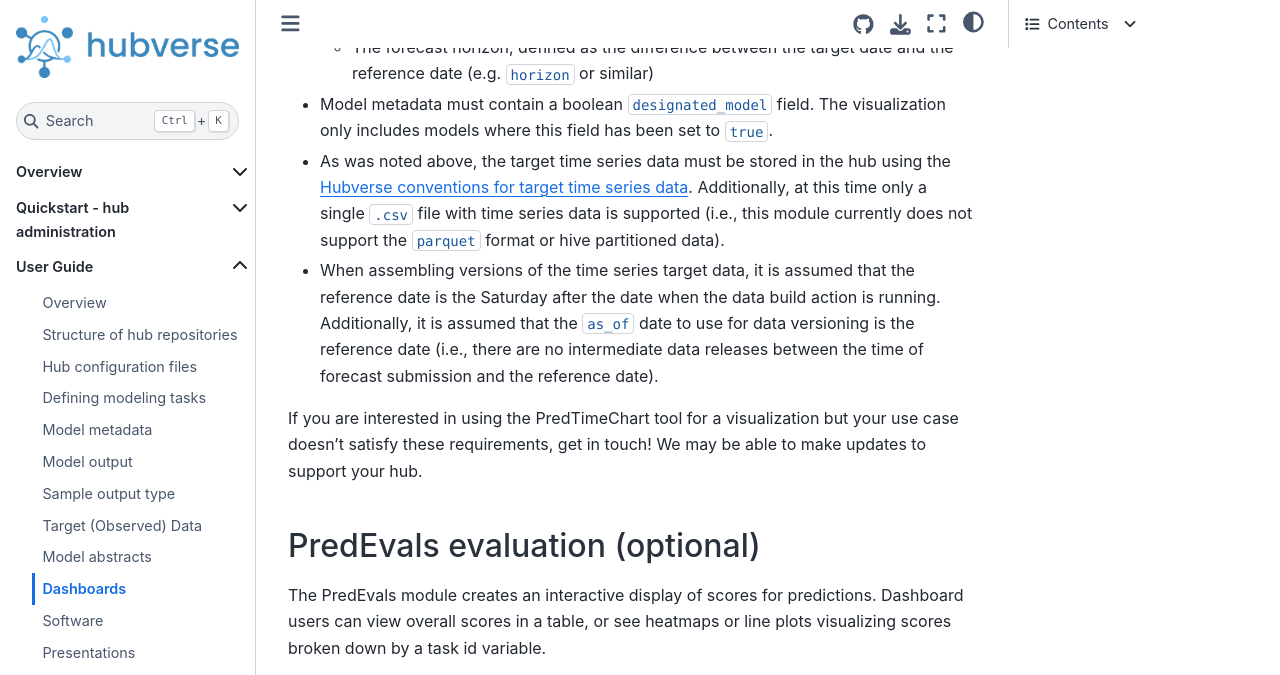
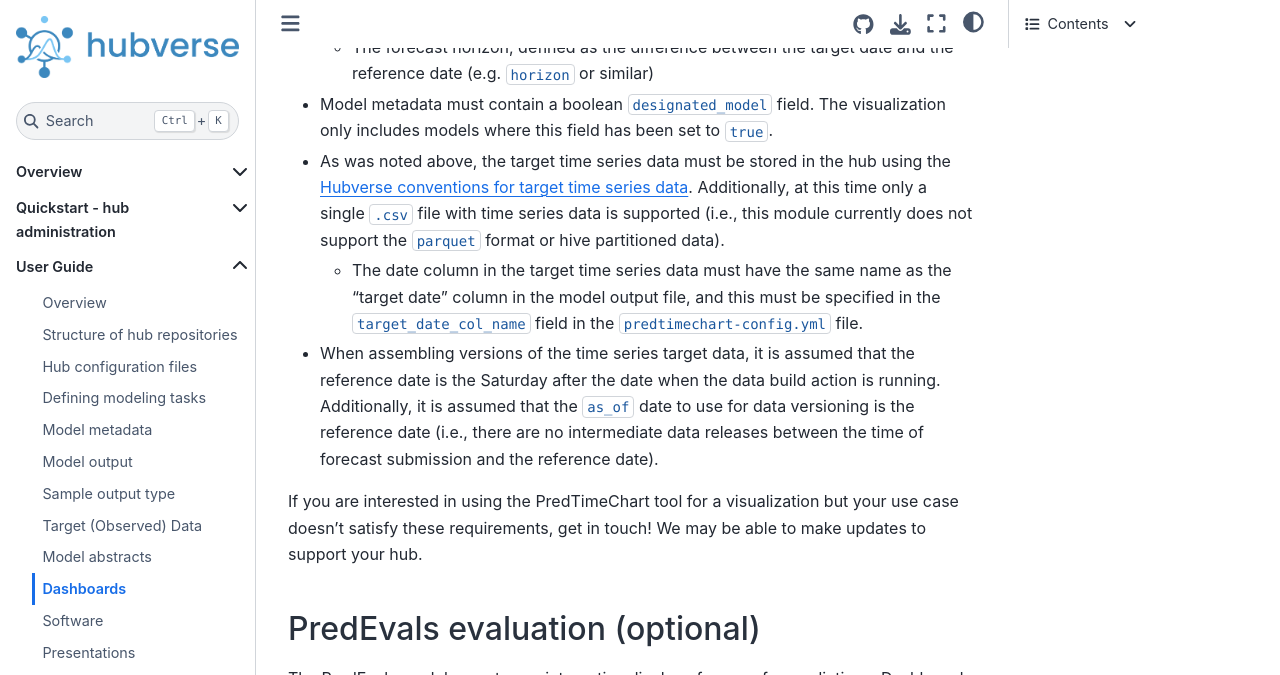
Before and after one commit to hubverse-org/hubDocs, a Sphinx documentation site: the page built from docs/source/user-guide/dashboards.md, in a window 1280 px wide and 900 px high, scrolled down 7922 px, cut to the strip 0-675 px from the top of the window. Built offline with Sphinx 7.4.7 and the Sphinx Book theme 1.1.4, drawn with Linux system fonts in a browser that asks for light colours; comment, search, counter and statistics services are not loaded.

Commit message:
Update requirements for timeseries target data requirements
per conversation with Matt and Li

```diff
--- a/docs/source/user-guide/dashboards.md
+++ b/docs/source/user-guide/dashboards.md
@@ -228,6 +228,7 @@ Here we summarize some important limitations of the visualization functionality
     - The forecast horizon, defined as the difference between the target date and the reference date (e.g. `horizon` or similar)
  - Model metadata must contain a boolean `designated_model` field. The visualization only includes models where this field has been set to `true`.
  - As was noted above, the target time series data must be stored in the hub using the [Hubverse conventions for target time series data](../user-guide/target-data.md). Additionally, at this time only a single `.csv` file with time series data is supported (i.e., this module currently does not support the `parquet` format or hive partitioned data).
+    - The date column in the target time series data must have the same name as the "target date" column in the model output file, and this must be specified in the `target_date_col_name` field in the `predtimechart-config.yml` file.
  - When assembling versions of the time series target data, it is assumed that the reference date is the Saturday after the date when the data build action is running. Additionally, it is assumed that the `as_of` date to use for data versioning is the reference date (i.e., there are no intermediate data releases between the time of forecast submission and the reference date).
 
 If you are interested in using the PredTimeChart tool for a visualization but your use case doesn't satisfy these requirements, get in touch! We may be able to make updates to support your hub.
```
